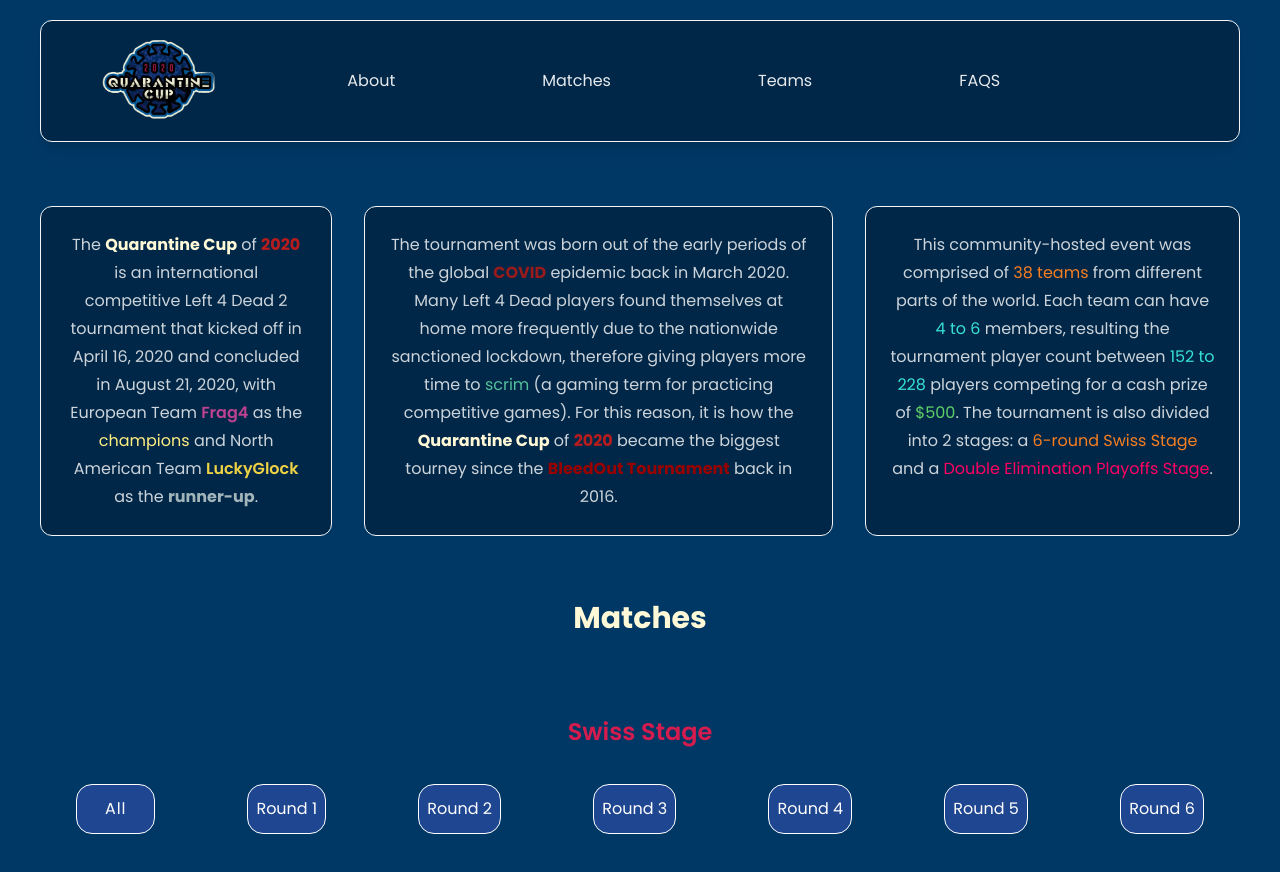
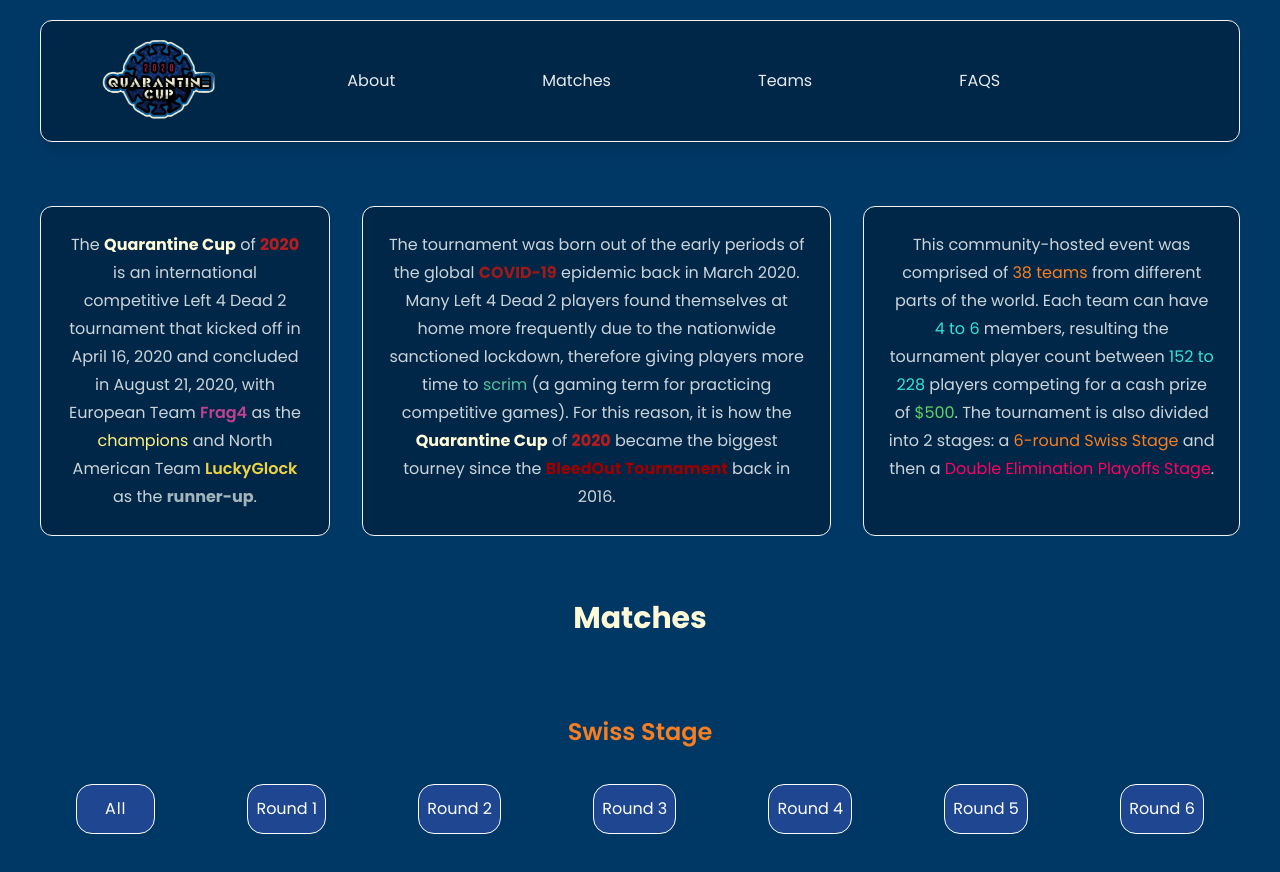
Before and after one commit to ronaldlamdev/qc2020, a React (Vite) app: page / in a window 1280 px wide. Shown: the top 872 px of the page. Built offline with nearby package versions, Linux system fonts and the light colour scheme.

Commit message:
added new words, changed text color of swiss h2, copy and paste swiss matches html for playoffs html

```diff
--- a/src/assets/components/About.jsx
+++ b/src/assets/components/About.jsx
@@ -15,7 +15,7 @@
           and North American Team <span className='text-[#EFD345] font-semibold'>LuckyGlock</span> as the <span className='text-[#A2B5BB] font-bold'>runner-up</span>.
         </p>
         <p className='text-white/80 bg-black/30 p-6 rounded-xl border-gray-100 border leading-7'>
-          The tournament was born out of the early periods of the global <span className='text-red-800 font-bold'>COVID</span> epidemic back in March 2020. Many Left 4 Dead players found themselves
+          The tournament was born out of the early periods of the global <span className='text-red-800 font-bold'>COVID-19</span> epidemic back in March 2020. Many Left 4 Dead 2 players found themselves
           at home more frequently due to the nationwide sanctioned lockdown, therefore giving players more time to <span className='text-[#53BF9D]'>scrim</span> (a gaming term for practicing
           competitive games). For this reason, it is how the <span className='text-[#FFF9D7] font-bold'>Quarantine Cup</span> of <span className='text-red-700 font-bold'>2020</span> became the
           biggest tourney since the <span className='text-[#990000] font-bold'>BleedOut Tournament</span> back in 2016.
@@ -24,7 +24,7 @@
           This community-hosted event was comprised of <span className='text-[#F77E21]'><a className='hover:underline hover:underline-offset-3' target="_blank" href={teamsSteam}>38 teams</a></span> from different parts of the world.
           Each team can have <span className='text-[#37E2D5]'>4 to 6</span> members, resulting the tournament player count between <span className='text-[#37E2D5]'>152 to 228 </span>
           players competing for a cash prize of <span className='text-[#5FD068]'>$500</span>. The tournament is also divided into 2 stages: a <span className='text-[#F77E21]'>
-          6-round <a className='hover:underline hover:underline-offset-3' target="_blank" href={swissWiki}>Swiss Stage</a></span> and a <span className='text-[#FF0063]'>
+          6-round <a className='hover:underline hover:underline-offset-3' target="_blank" href={swissWiki}>Swiss Stage</a></span> and then a <span className='text-[#FF0063]'>
           Double Elimination <a className='hover:underline hover:underline-offset-3' target="_blank" href={playoffsWiki}> Playoffs Stage</a>
           </span>.
         </p>
--- a/src/assets/components/Matches.jsx
+++ b/src/assets/components/Matches.jsx
@@ -21,7 +21,7 @@
 
       {/* Filter by Round */}
       <div className='max-w-[1640px]'>
-        <h2 className='text-center mt-20 mb-5 text-[#D61C4E] font-semibold text-2xl'>Swiss Stage</h2>
+        <h2 className='text-center mt-20 mb-5 text-[#F77E21] font-semibold text-2xl'>Swiss Stage</h2>
         <div className='flex flex-wrap gap-1 justify-around max-w-[1440px] p-4 mx-auto'>
           <button onClick={() => setSwissGames(swiss)} className='bg-[#1F4690] px-7 py-3 rounded-2xl text-white hover:bg-transparent hover:text-[#5E5DF0] border border-white duration-300 tracking-wider'>All</button>
           <button onClick={() => filterRound(1)} className='bg-[#1F4690] px-2 py-3 rounded-2xl text-white hover:bg-transparent hover:text-[#5E5DF0] border border-white duration-300'>Round 1</button>
@@ -33,6 +33,8 @@
         </div>
       </div>
 
+      {/* Swiss Stage Matches */}
+
       <div className='grid grid-cols-1 sm:grid-cols-2 lg:grid-cols-3 gap-6 pt-10'>
         {games.map((game, index) => (
           <div className='flex justify-center flex-col' key={index}>
@@ -43,6 +45,19 @@
           </div>
         ))}
       </div>
+
+      {/* Playoffs Stage Matches */}
+
+      {/* <div className='grid grid-cols-1 sm:grid-cols-2 lg:grid-cols-3 gap-6 pt-10'>
+        {games.map((game, index) => (
+          <div className='flex justify-center flex-col' key={index}>
+            <iframe className='w-full h-[300px] rounded-md mb-2' src={game.video}></iframe>
+            <div className="flex justify-center bg-black/30 border border-white rounded-lg">
+              <p className='text-white py-4'><span className='text-[#72FFFF] font-bold'>{game.team1}</span> vs. <span className='text-red-600 font-bold'>{game.team2}</span></p>
+            </div>
+          </div>
+        ))}
+      </div> */}
     </div>
   )
 }
--- a/src/index.css
+++ b/src/index.css
@@ -16,3 +16,6 @@
   background-color: #003865;
   box-sizing: border-box;
 }
+
+/* text-[#D61C4E] */
+/* For Playoffs H2 */
```
